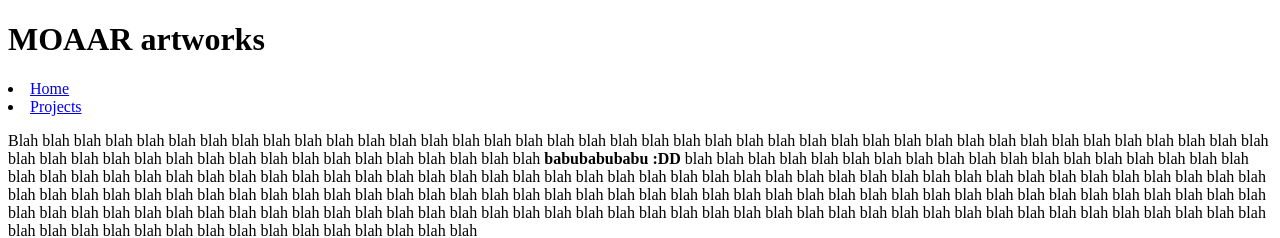
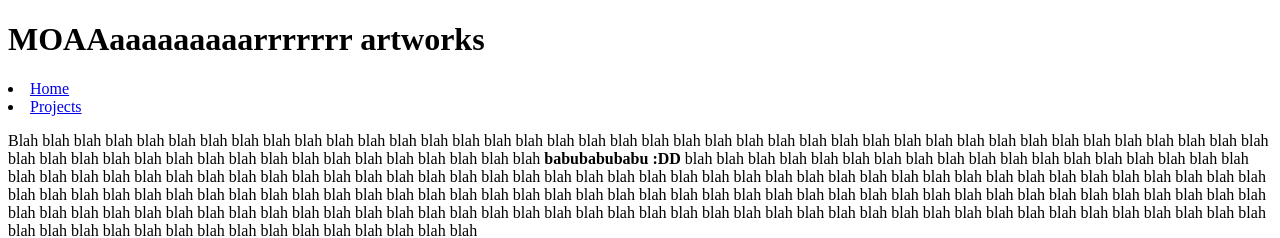
Before and after one commit to sybervision/sybervisiontest, a plain HTML site: page project3.html in a window 1280 px wide. Shown: the top 238 px of the page. Drawn offline with Linux system fonts and the light colour scheme.

Commit message:
Changed to moooaarr

```diff
--- a/project3.html
+++ b/project3.html
@@ -8,7 +8,7 @@
     <link rel="shortcut icon" href="assets/favicon.ico" type="image/x-icon">
 </head>
 <body>
-    <h1>MOAAR artworks</h1>
+    <h1>MOAAaaaaaaaaarrrrrrr artworks</h1>
     <nav>
         <li><a href="index.html">Home</a></li>
         <li><a href="project.html">Projects</a></li>
```
